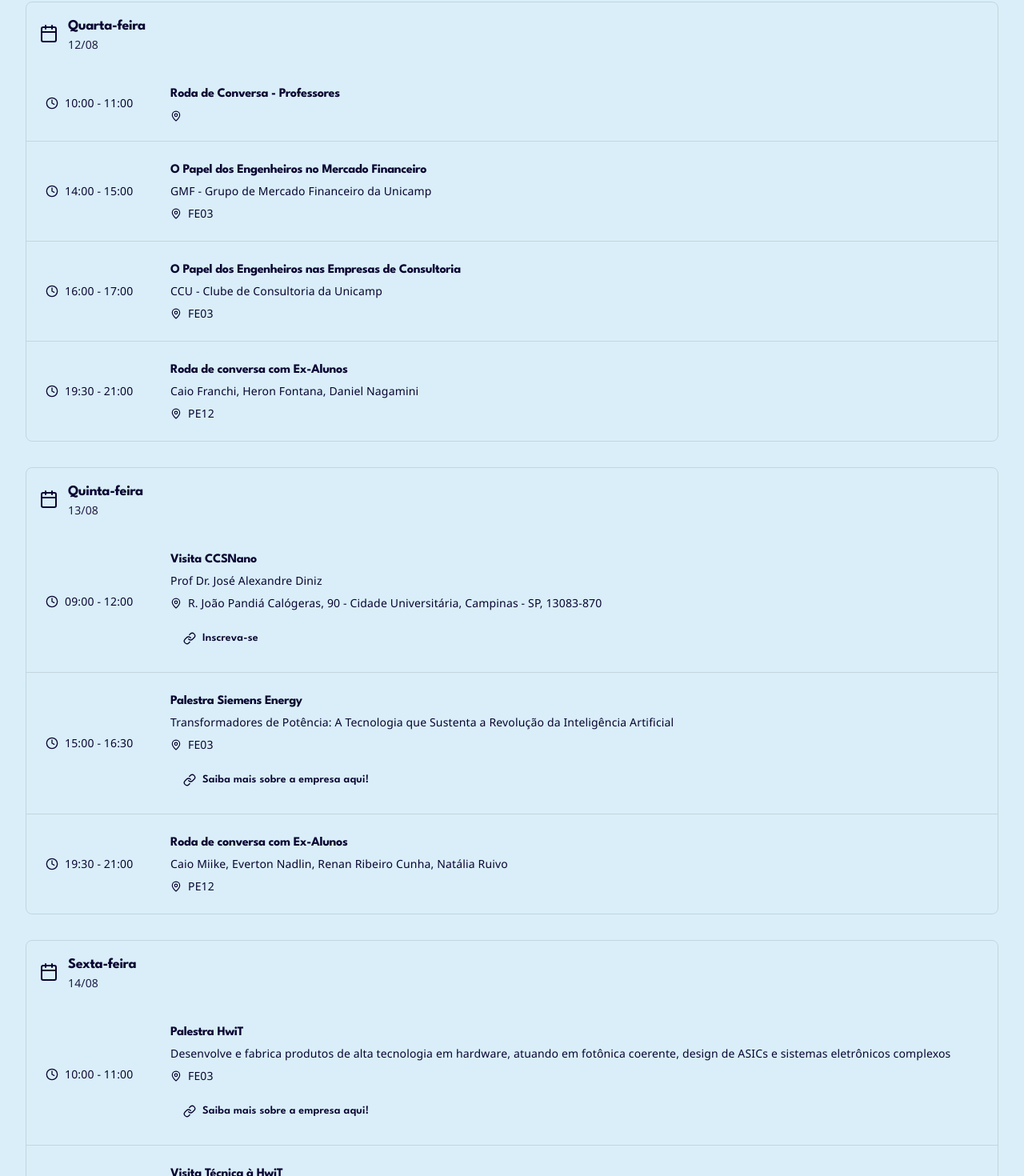
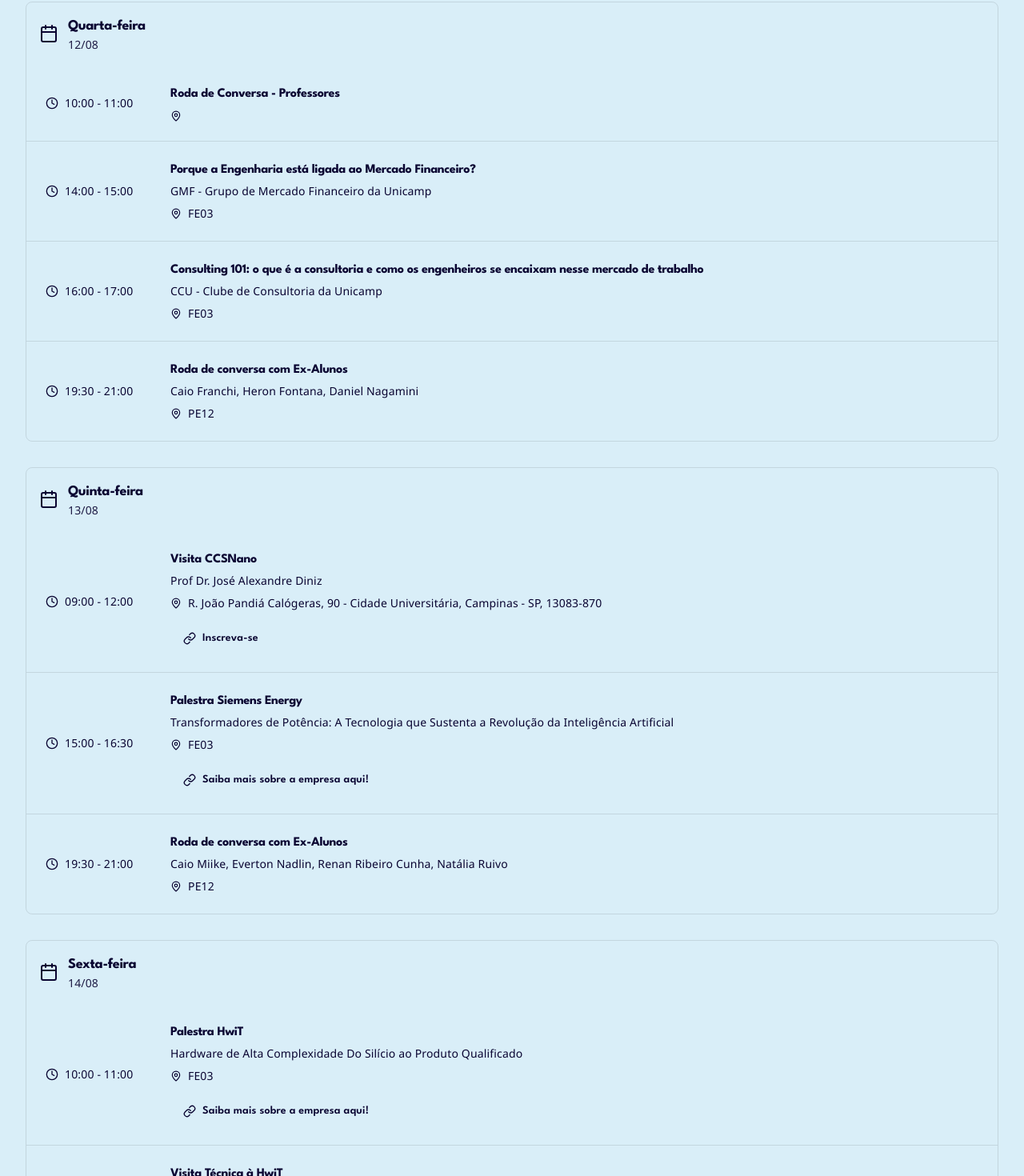
Before and after one commit to marinaalfarias/site-see, a React (Vite) app: page / in a window 1280 px wide. Shown: the part 2923-4393 px from the top of the page at 80% size. Built offline with nearby package versions, Linux system fonts and the light colour scheme; a web font is replaced by a local one.

Commit message:
Update event titles and speaker descriptions

```diff
--- a/src/app/components/Schedule.tsx
+++ b/src/app/components/Schedule.tsx
@@ -71,13 +71,13 @@ export function Schedule() {
         },
         {
           time: '14:00 - 15:00',
-          title: 'O Papel dos Engenheiros no Mercado Financeiro',
+          title: 'Porque a Engenharia está ligada ao Mercado Financeiro?',
           speaker: 'GMF - Grupo de Mercado Financeiro da Unicamp',
           location: 'FE03',
         },
         {
           time: '16:00 - 17:00',
-          title: 'O Papel dos Engenheiros nas Empresas de Consultoria',
+          title: 'Consulting 101: o que é a consultoria e como os engenheiros se encaixam nesse mercado de trabalho',
           speaker: 'CCU - Clube de Consultoria da Unicamp',
           location: 'FE03',
         },
@@ -123,7 +123,7 @@ export function Schedule() {
         {
           time: '10:00 - 11:00',
           title: 'Palestra HwiT',
-          speaker: 'Desenvolve e fabrica produtos de alta tecnologia em hardware, atuando em fotônica coerente, design de ASICs e sistemas eletrônicos complexos',
+          speaker: 'Hardware de Alta Complexidade Do Silício ao Produto Qualificado',
           website: 'https://hwit.com.br',
           location: 'FE03',
         },
```
